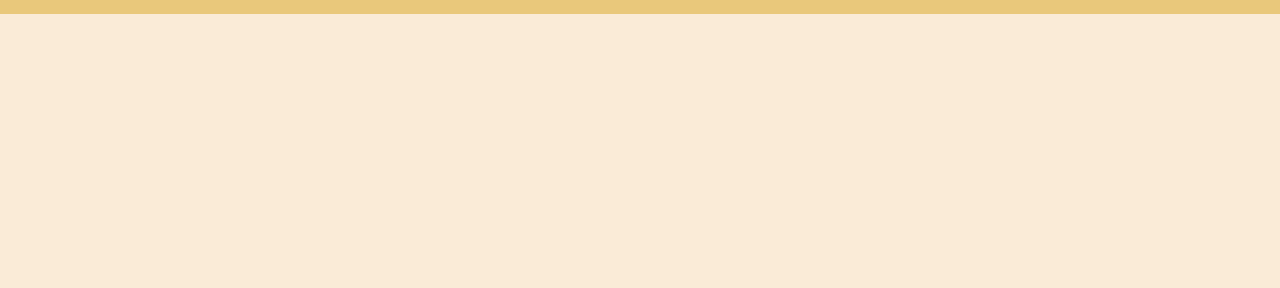
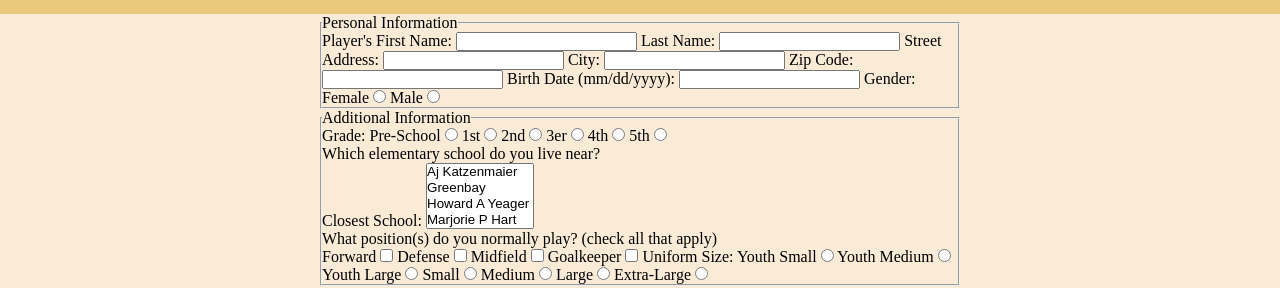
Before and after one commit to veritocapito/MHDL_CAPOBIANCO, a plain HTML site: page pages/registration.html in a window 1280 px wide. Shown: the part 448-736 px from the top of the page. Drawn offline with Linux system fonts and the light colour scheme.

Commit message:
se completa codigo html para registration form

```diff
--- a/assets/styles/style.css
+++ b/assets/styles/style.css
@@ -220,6 +220,10 @@ th, td{
     justify-content: space-between;
 }
 
+form{
+    max-width: 50vw;
+}
+
 footer{
     min-height: 5vh;
     display: flex;
--- a/pages/registration.html
+++ b/pages/registration.html
@@ -6,7 +6,7 @@
         <meta name="viewport" content="width=device-width, initial-scale=1.0">
         <link rel="shortcut icon" href="../assets/images/Logo-Mighty-ducks-01.ico" type="image/x-icon">
         <link rel="stylesheet" href="../assets/styles/style.css">
-        <title>Mighty Ducks Hockey League</title>
+        <title>Registration Form</title>
     </head>
     <body>
         <header>
@@ -26,7 +26,90 @@
         <main class="main-register">
             <h2>Registration Form</h2>
             <form action="./show_data.html" method="get">
+                <fieldset>
+                    <legend>Personal Information</legend>
+                    <label for="first_name">Player's First Name:</label>
+                    <input type="text" name="first_name" id="first_name">
+                    <label for="last_name">Last Name:</label>
+                    <input type="text" name="last_name" id="last_name">
+                    <label for="street">Street Address:</label>
+                    <input type="text" name="street" id="street">
+                    <label for="city">City:</label>
+                    <input type="text" name="city" id="city">
+                    <label for="zip_code">Zip Code:</label>
+                    <input type="text" name="zip_code" id="zip_code">
+                    <label for="birth_date">Birth Date (mm/dd/yyyy):</label>
+                    <input type="text" name="birth_date" id="birth_date">
+                    <span>Gender:</span>
+                    <label for="female">Female</label>
+                    <input type="radio" id="female" name="gender" value="female">
+                    <label for="male">Male</label>
+                    <input type="radio" id="male" name="gender" value="male">
+                </fieldset>
 
+                <fieldset>
+                    <legend>Additional Information</legend>
+                    <span>Grade:</span>
+                    <label for="preSchool">Pre-School</label>
+                    <input type="radio" id="preSchool" name="grade" value="preSchool">
+                    <label for="1st">1st</label>
+                    <input type="radio" id="1st" name="grade" value="1st">
+                    <label for="2nd">2nd</label>
+                    <input type="radio" id="2nd" name="grade" value="2nd">
+                    <label for="3er">3er</label>
+                    <input type="radio" id="3er" name="grade" value="3er">
+                    <label for="4th">4th</label>
+                    <input type="radio" id="4th" name="grade" value="4th">
+                    <label for="5th">5th</label>
+                    <input type="radio" id="5th" name="grade" value="5th">
+
+                    <p>Which elementary school do you live near?</p>
+                    <label for="school">Closest School:</label>
+                    <select id="school" name="school" multiple>
+                        <option value="school1">Aj Katzenmaier</option>
+                        <option value="school2">Greenbay</option>
+                        <option value="school3">Howard A Yeager</option>
+                        <option value="school4">Marjorie P Hart</option>
+                        <option value="school5">North Elementary</option>
+                        <option value="school6">South Elementary</option>
+                    </select>
+
+                    <p>What position(s) do you normally play? (check all that apply)</p>
+                    <label for="forward">Forward</label>
+                    <input type="checkbox" id="forward" name="position" value="forward">
+                    <label for="defense">Defense</label>
+                    <input type="checkbox" id="defense" name="position" value="defense">
+                    <label for="midfield">Midfield</label>
+                    <input type="checkbox" id="midfield" name="position" value="midfield">
+                    <label for="goalkeeper">Goalkeeper</label>
+                    <input type="checkbox" id="goalkeeper" name="position" value="goalkeeper">
+
+                    <span>Uniform Size:</span>
+                    <label for="YS">Youth Small</label>
+                    <input type="radio" id="YS" name="size" value="YS">
+                    <label for="YM">Youth Medium</label>
+                    <input type="radio" id="YM" name="size" value="YM">
+                    <label for="YL">Youth Large</label>
+                    <input type="radio" id="YL" name="size" value="YL">
+                    <label for="S">Small</label>
+                    <input type="radio" id="S" name="size" value="3er">
+                    <label for="M">Medium</label>
+                    <input type="radio" id="M" name="size" value="M">
+                    <label for="L">Large</label>
+                    <input type="radio" id="L" name="size" value="L">
+                    <label for="XL">Extra-Large</label>
+                    <input type="radio" id="XL" name="size" value="XL">
+                </fieldset>
+                <div class="signature">
+                    <h3>Permission to Play</h3>
+                    <p>I, the parent or guardian of the minor registrant, agree that the registrant and I will abide by all the rules of the Mighty Ducks Hockey League (MDHL). In recognizing the possibility of physical injury associated with hockey and in consideration for the "League" accepting the registrant for its hockey programs and activities, I hereby release, discharge, and/or otherwise indemnify MDHL, their employees and associated personnel and volunteers, including the facilities used for practices and games, against any claim by or on behalf of the registrante as a result of the registrant's participation in the programand/orbeing transported to or from MDHL sponsored activities, which transportation. By signing below, I hereby agree and authorize the above. In addition, by entering your name below, I also acknowledge that I have read the cancellation policy and agree to its terms.</p>
+
+                    <label for="parent">Parent/Guardian Signature:</label>
+                    <input type="text" name="parent" id="parent">
+                    <label for="date">Date:</label>
+                    <input type="text" name="date" id="date">
+                </div>
+                <input type="submit" value="submit">
             </form>
         </main>
         <footer>
```
